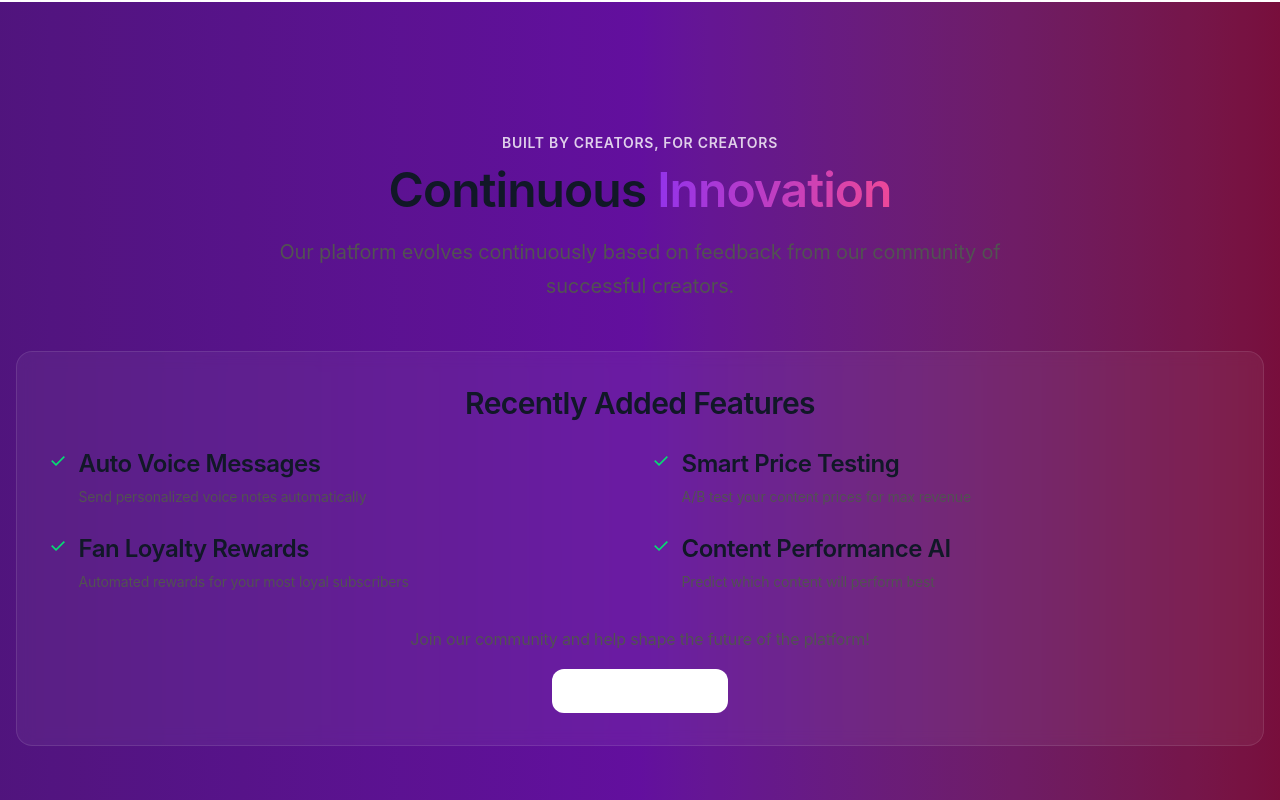
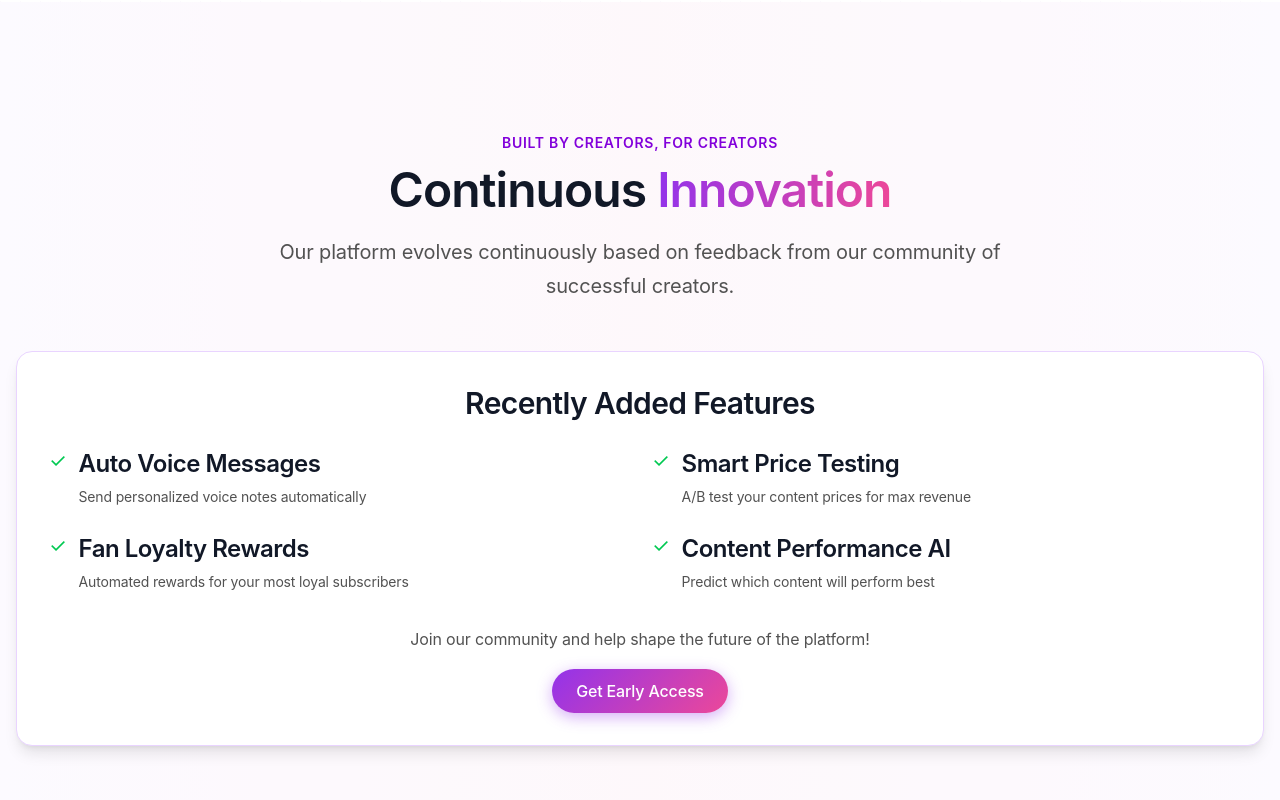
Before and after one commit to chrlshc/huntaze, a Next.js app: page / in a window 1280 px wide. Shown: the part 4280-5080 px from the top of the page. Built offline with nearby package versions, Linux system fonts and the light colour scheme.

Commit message:
Fix contrast issues - change purple background to light colors

```diff
--- a/app/page.tsx
+++ b/app/page.tsx
@@ -408,53 +408,53 @@ export default function HomePage() {
       </section>
 
       {/* Community-Driven Features Section */}
-      <section className="py-20 px-4 md:py-24 lg:py-32 bg-gradient-to-r from-purple-900 via-purple-800 to-pink-900 text-white relative overflow-hidden">
-        <div className="absolute inset-0 bg-black opacity-10"></div>
+      <section className="py-20 px-4 md:py-24 lg:py-32 bg-gradient-to-r from-purple-50 via-pink-50 to-purple-50 relative overflow-hidden">
+        <div className="absolute inset-0 bg-white opacity-50"></div>
         <div className="max-w-7xl mx-auto relative z-10">
           <div className="text-center mb-12">
-            <span className="inline-block text-sm font-semibold text-white/80 uppercase tracking-wider mb-2">Built by Creators, For Creators</span>
-            <h2 className="text-3xl md:text-5xl font-bold mb-4">Continuous <span className="text-gradient bg-gradient-to-r from-pink-300 to-purple-300 bg-clip-text text-transparent">Innovation</span></h2>
-            <p className="text-lg md:text-xl text-white/90 max-w-3xl mx-auto">
+            <span className="inline-block text-sm font-semibold text-purple-700 uppercase tracking-wider mb-2">Built by Creators, For Creators</span>
+            <h2 className="text-3xl md:text-5xl font-bold mb-4 text-gray-900">Continuous <span className="text-gradient bg-gradient-to-r from-pink-500 to-purple-600 bg-clip-text text-transparent">Innovation</span></h2>
+            <p className="text-lg md:text-xl text-gray-700 max-w-3xl mx-auto">
               Our platform evolves continuously based on feedback from our community of successful creators.
             </p>
           </div>
 
 
-          <div className="bg-white/5 backdrop-blur-sm rounded-2xl p-8 border border-white/10">
-            <h3 className="text-2xl font-bold mb-6 text-center">Recently Added Features</h3>
+          <div className="bg-white rounded-2xl p-8 shadow-lg border border-purple-200">
+            <h3 className="text-2xl font-bold mb-6 text-center text-gray-900">Recently Added Features</h3>
             <div className="grid md:grid-cols-2 gap-6">
               <div className="flex items-start gap-3">
-                <span className="text-green-400 text-xl">✓</span>
+                <span className="text-green-500 text-xl">✓</span>
                 <div>
-                  <h4 className="font-semibold mb-1">Auto Voice Messages</h4>
-                  <p className="text-sm text-white/80">Send personalized voice notes automatically</p>
+                  <h4 className="font-semibold mb-1 text-gray-900">Auto Voice Messages</h4>
+                  <p className="text-sm text-gray-600">Send personalized voice notes automatically</p>
                 </div>
               </div>
               <div className="flex items-start gap-3">
-                <span className="text-green-400 text-xl">✓</span>
+                <span className="text-green-500 text-xl">✓</span>
                 <div>
-                  <h4 className="font-semibold mb-1">Smart Price Testing</h4>
-                  <p className="text-sm text-white/80">A/B test your content prices for max revenue</p>
+                  <h4 className="font-semibold mb-1 text-gray-900">Smart Price Testing</h4>
+                  <p className="text-sm text-gray-600">A/B test your content prices for max revenue</p>
                 </div>
               </div>
               <div className="flex items-start gap-3">
-                <span className="text-green-400 text-xl">✓</span>
+                <span className="text-green-500 text-xl">✓</span>
                 <div>
-                  <h4 className="font-semibold mb-1">Fan Loyalty Rewards</h4>
-                  <p className="text-sm text-white/80">Automated rewards for your most loyal subscribers</p>
+                  <h4 className="font-semibold mb-1 text-gray-900">Fan Loyalty Rewards</h4>
+                  <p className="text-sm text-gray-600">Automated rewards for your most loyal subscribers</p>
                 </div>
               </div>
               <div className="flex items-start gap-3">
-                <span className="text-green-400 text-xl">✓</span>
+                <span className="text-green-500 text-xl">✓</span>
                 <div>
-                  <h4 className="font-semibold mb-1">Content Performance AI</h4>
-                  <p className="text-sm text-white/80">Predict which content will perform best</p>
+                  <h4 className="font-semibold mb-1 text-gray-900">Content Performance AI</h4>
+                  <p className="text-sm text-gray-600">Predict which content will perform best</p>
                 </div>
               </div>
             </div>
             <div className="mt-8 text-center">
-              <p className="text-white/90 mb-4">Join our community and help shape the future of the platform!</p>
-              <Button asChild className="bg-white text-purple-900 hover:bg-gray-100">
+              <p className="text-gray-700 mb-4">Join our community and help shape the future of the platform!</p>
+              <Button asChild className="btn-primary">
                 <Link href="/join">Get Early Access</Link>
               </Button>
             </div>
@@ -606,7 +606,7 @@ export default function HomePage() {
 
       {/* CTA Section */}
       <section className="py-20 px-4 md:py-24 lg:py-32 bg-gradient-to-r from-purple-900 to-pink-900 text-white relative overflow-hidden">
-        <div className="absolute inset-0 bg-black opacity-20"></div>
+        <div className="absolute inset-0 bg-black opacity-10"></div>
         <div className="max-w-7xl mx-auto text-center relative z-10">
           <h2 className="text-2xl md:text-4xl lg:text-5xl mb-4 md:mb-6 text-white">Ready to Transform Your OnlyFans?</h2>
           <p className="text-base md:text-xl mb-6 md:mb-8 text-neutral-300 max-w-3xl mx-auto px-4">
```
